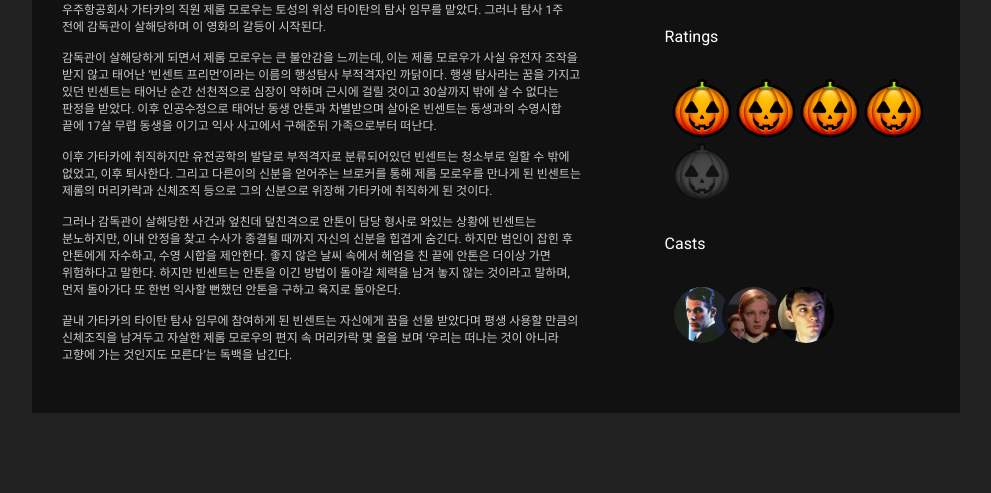
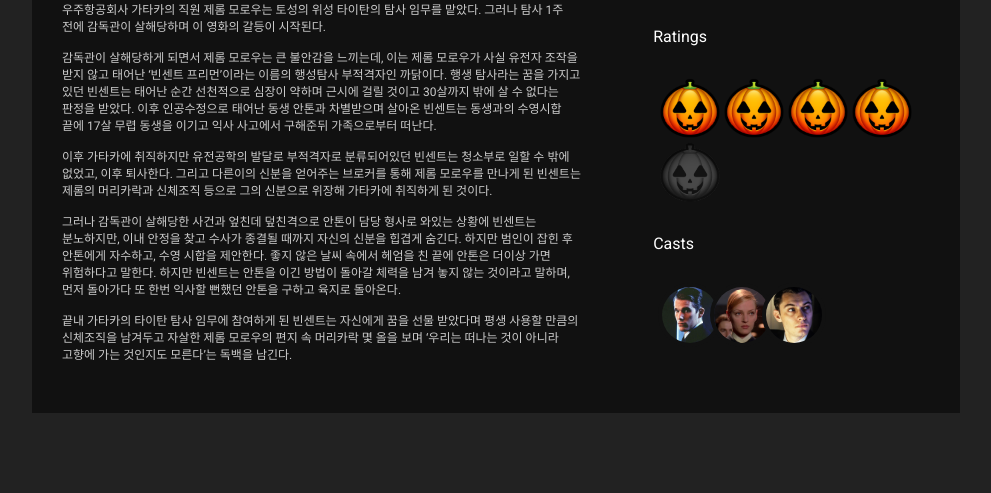
Before and after one commit to donkeeman/CSSChallenge, a plain HTML site: page Cinema/index.html in a window 1280 px wide. Shown: the part 681-1174 px from the top of the page, without its empty margins (144-1135 px from the left). Drawn offline with Linux system fonts and the light colour scheme.

Commit message:
별점 정렬 수정

```diff
--- a/Cinema/style.css
+++ b/Cinema/style.css
@@ -77,8 +77,8 @@ main{
     margin-top: -120px;
     box-sizing: border-box;
     float: right;
-    right: 0;
-    width: 30%;
+    margin-right: -2rem;
+    width: 35%;
 }
 
 .right h2{
```
